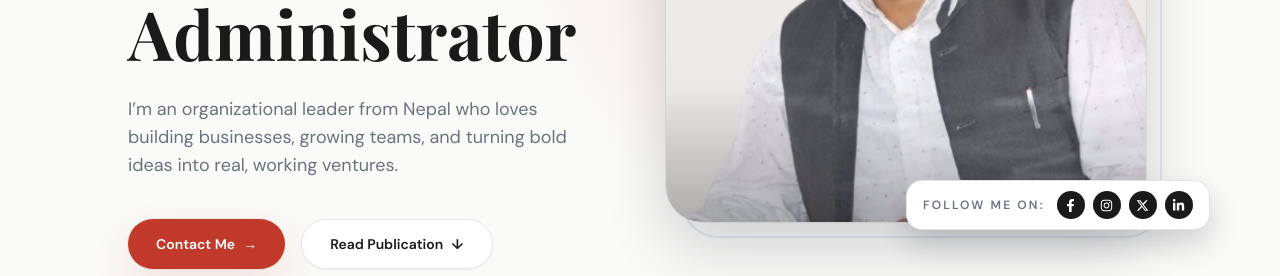
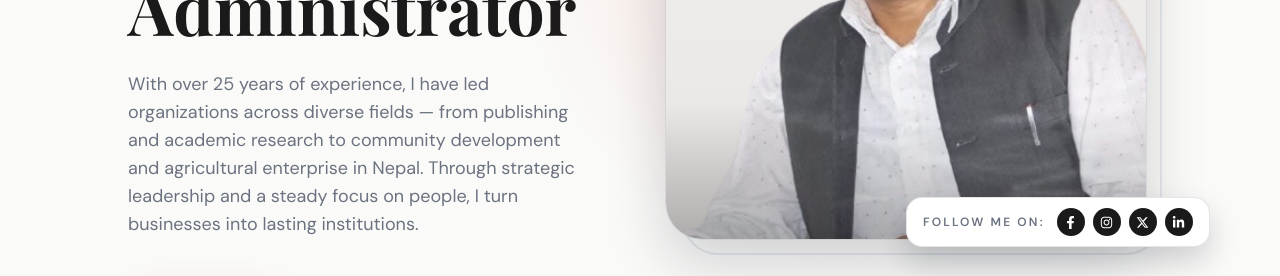
Before and after one commit to Anupamsubedi1/dolindra, a Next.js app: page / in a window 1280 px wide. Shown: the part 490-766 px from the top of the page. Built offline with nearby package versions, Linux system fonts and the light colour scheme; no server answers.

Commit message:
pushing the discription change

```diff
--- a/src/data/staticData.ts
+++ b/src/data/staticData.ts
@@ -35,7 +35,7 @@ export const contactInfo = {
 } as const
 
 export const heroSummary =
-  'I’m an organizational leader from Nepal who loves building businesses, growing teams, and turning bold ideas into real, working ventures.'
+  'With over 25 years of experience, I have led organizations across diverse fields — from publishing and academic research to community development and agricultural enterprise in Nepal. Through strategic leadership and a steady focus on people, I turn businesses into lasting institutions.'
 
 export const aboutStats: StatCard[] = [
   { value: '25+', label: 'Years of Experience' },
```
